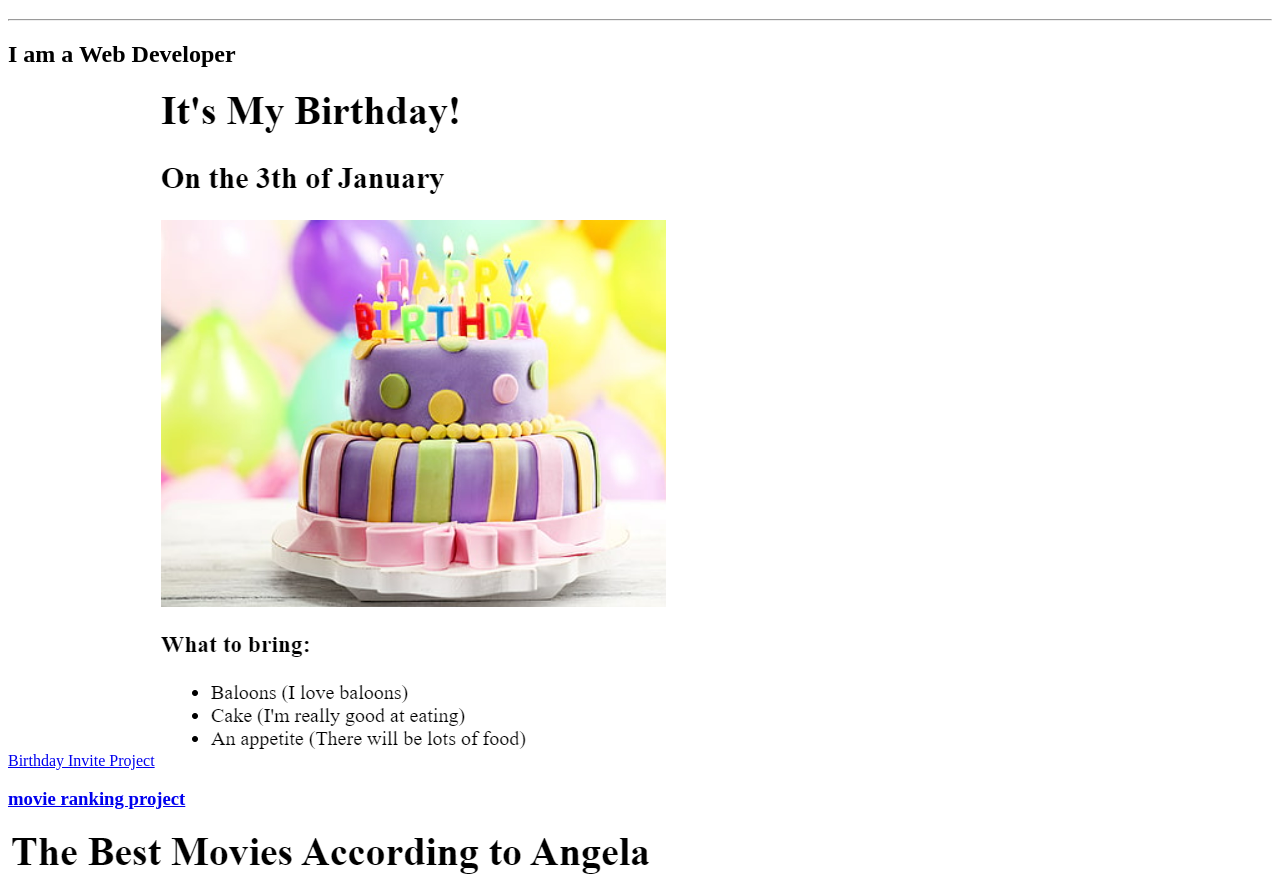
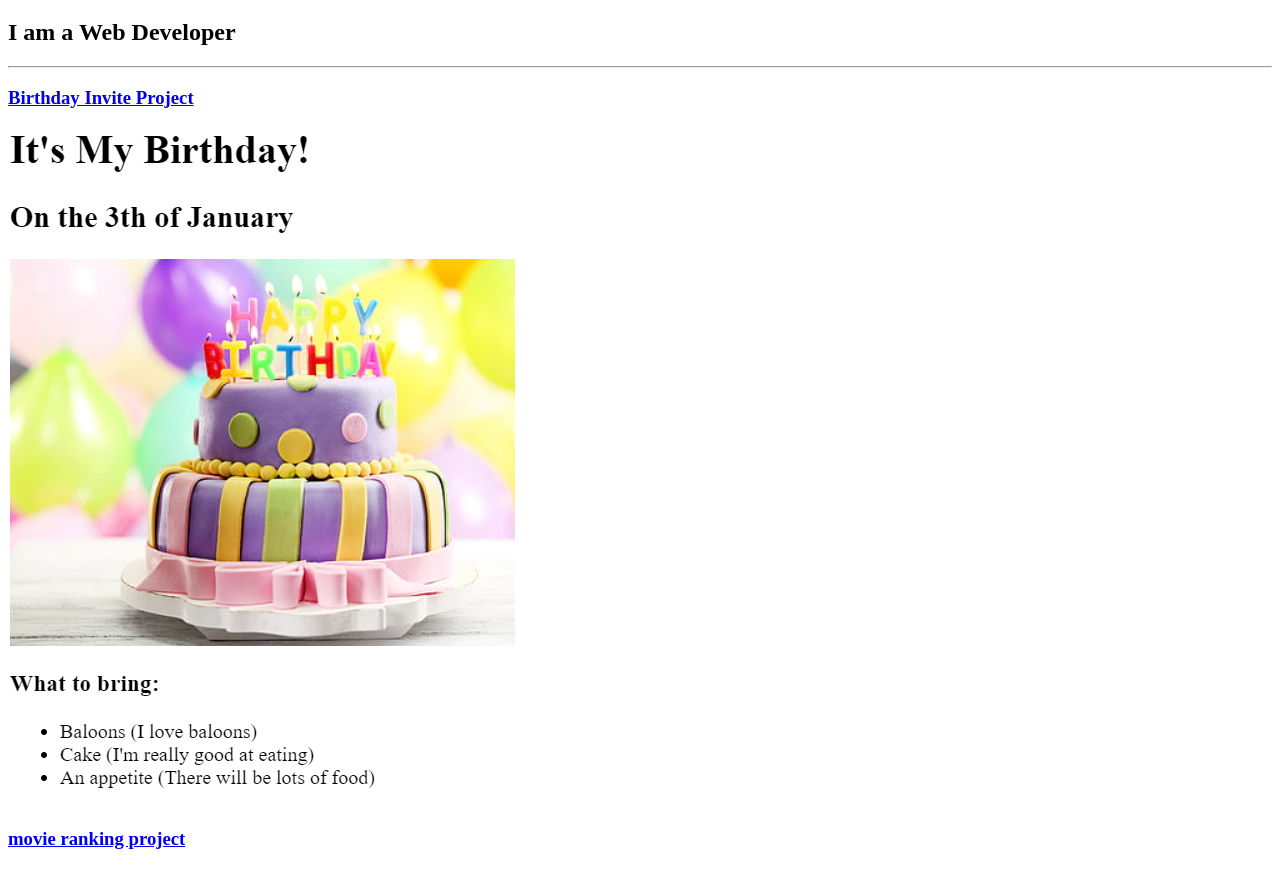
Before and after one commit to Apparelz/html-my-portfolio, a plain HTML site: page index.html in a window 1280 px wide. Shown: the part 61-937 px from the top of the page. Drawn offline with Linux system fonts and the light colour scheme.

Commit message:
Update index.html

```diff
--- a/index.html
+++ b/index.html
@@ -1,23 +1,21 @@
 <!DOCTYPE html>
 <html lang="en">
+
 <head>
     <meta charset="UTF-8">
     <title>My portfolio</title>
 </head>
+
 <body>
-
-
-
 <h1>Ivana's Portfolio</h1>
-<hr />
 <h2>I am a Web Developer</h2>
-<h3></h3><a href="./public/birthday-invite.html">Birthday Invite Project</a></h3>
-
+ <hr />
+<h3><a href="./public/birthday-invite.html">Birthday Invite Project</a></h3>
 <img src="./assets/images/Screenshot 2024-02-14 130823.png" alt="Cake"/>
 <h3><a href="./public/movie-ranking.html">movie ranking project</a></h3>
-<img src="./assets/images/Screenshot 2024-02-14 132428.png" alt="movies" />
+<img src="./assets/images/Screenshot 2024-02-14 132428.png" alt="movies"/>
 
-
+<hr />
 
 <a href="./public/about.html">About Me</a>
 <a href="./public/contact.html">Contact Me</a>
```
